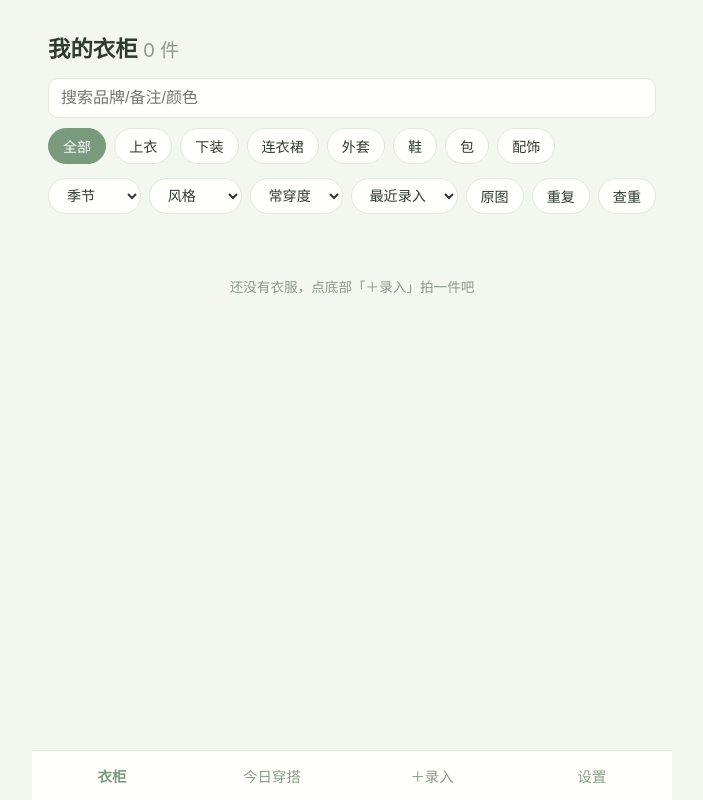
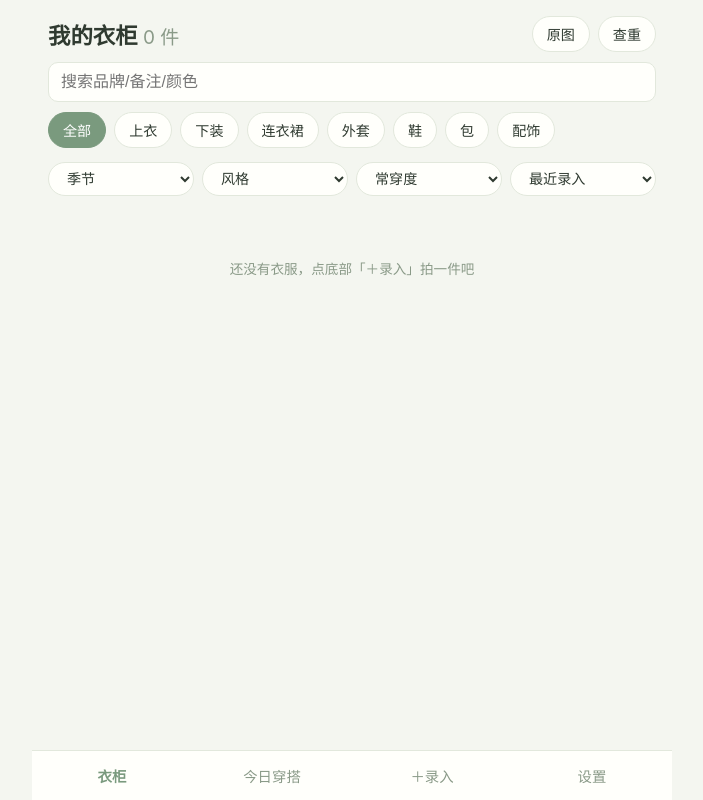
Before and after one commit to King1725an208/wardrobe, a React (Vite) app: page / in a window 1280 px wide. Shown: the whole page, without its empty margins (288-991 px from the left). Built offline with nearby package versions, Linux system fonts and the light colour scheme.

Commit message:
年份支持手动输入四位年份；录入撞图先暂停AI、确认后继续或移除；衣柜页原图/查重按钮挪到标题行右侧，查重结果直接同组相邻显示在下方，去掉重复筛选chip/卡片重复tag/dupOf落库标记

```diff
--- a/src/components/ItemForm.tsx
+++ b/src/components/ItemForm.tsx
@@ -102,6 +102,11 @@ export default function ItemForm({ value, onChange }: { value: Draft; onChange:
           </button>
         )}
       </div>
+      <input
+        inputMode="numeric" maxLength={4} value={value.purchasedAt}
+        onChange={(e) => set('purchasedAt', e.target.value.replace(/\D/g, '').slice(0, 4))}
+        placeholder="手动输入四位年份，如 2019"
+      />
 
       <label>价格（¥）</label>
       <div className="chips">
--- a/src/draft.ts
+++ b/src/draft.ts
@@ -59,7 +59,7 @@ export function draftToFields(d: Draft) {
   return {
     category: d.category,
     brand: d.brand.trim() || undefined,
-    purchasedAt: d.purchasedAt || undefined,
+    purchasedAt: /^\d{4}$/.test(d.purchasedAt) ? d.purchasedAt : undefined, // 只接受四位年份
     price: d.price ? Number(d.price) : undefined,
     colors: d.colors.split(/[\s,，/、]+/).filter(Boolean),
     styles: d.styles,
--- a/src/index.css
+++ b/src/index.css
@@ -75,6 +75,16 @@ button { font: inherit; cursor: pointer; border: none; background: none; color:
 .bg-banner .primary { margin-top: 0; }
 .bg-banner p { margin: 6px 0 0; }
 
+/* 标题行：左侧标题件数，右侧原图/查重按钮 */
+.h1-row { display: flex; align-items: center; justify-content: space-between; gap: 10px; flex-wrap: wrap; margin-bottom: 10px; }
+.h1-row h1 { margin: 0; }
+.h1-btns { display: flex; gap: 8px; }
+.h1-btns button {
+  padding: 7px 14px; border-radius: 999px; border: 1px solid var(--line);
+  background: var(--card); white-space: nowrap; font-size: 0.88rem;
+}
+.h1-btns button.on { background: var(--accent); color: var(--accent-ink); border-color: var(--accent); }
+
 .cats, .chips, .filters { display: flex; gap: 8px; flex-wrap: wrap; margin-bottom: 10px; }
 .cats { flex-wrap: nowrap; overflow-x: auto; padding-bottom: 4px; }
 .cats button, .chips button, .filters select, .filters button {
@@ -111,8 +121,6 @@ button { font: inherit; cursor: pointer; border: none; background: none; color:
 .tag.lv-rarely { background: var(--rarely-bg); color: var(--rarely-ink); border-color: transparent; }
 .tag.lv-never { background: var(--never-bg); color: var(--never-ink); border-color: transparent; }
 .tag.lv-none { color: var(--muted); }
-/* 查重：重复标记（黄色标识，三套主题下保持一致） */
-.tag.dup { background: #f2c94c; color: #5c4a0e; border-color: transparent; }
 .tag-drop {
   margin-top: 6px; padding: 8px; border: 1px solid var(--line);
   border-radius: 12px; background: var(--bg);
@@ -190,6 +198,12 @@ button { font: inherit; cursor: pointer; border: none; background: none; color:
   background: #fdf3d0; border: 1px solid #eed98f; border-radius: 12px; font-size: 0.85rem;
 }
 .dup-hint img { width: 44px; height: 44px; object-fit: cover; border-radius: 8px; flex: 0 0 44px; }
+.dup-hint-btns { display: flex; gap: 6px; margin-left: auto; flex: 0 0 auto; }
+.dup-hint-btns button {
+  padding: 5px 10px; border-radius: 999px; border: 1px solid #d9b13b;
+  background: #fff; font-size: 0.8rem; white-space: nowrap;
+}
+.dup-hint-btns button.danger { color: #b05050; border-color: #e3b8b8; }
 @keyframes blink { 50% { opacity: 0.3; } }
 
 .theme-row { display: flex; gap: 10px; }
--- a/src/pages/Wardrobe.tsx
+++ b/src/pages/Wardrobe.tsx
@@ -45,7 +45,6 @@ function Card({ item, onOpen }: { item: WardrobeItem; onOpen: (id: string) => vo
           {item.brand || catLabel}
         </div>
         <div className="tags">
-          {item.dupOf && <span className="tag dup">重复</span>}
           {tag('category', catLabel)}
           {tag('season', item.season)}
           {item.purchasedAt && <span className="tag">{item.purchasedAt.slice(0, 4)}年</span>}
@@ -129,15 +128,19 @@ export default function Wardrobe({ onOpen }: { onOpen: (id: string) => void }) {
   const [rawOnly, setRawOnly] = useState(false) // 只看待去背景的原图
   const [bgProg, setBgProg] = useState<{ done: number; total: number } | null>(null)
   const [bgMsg, setBgMsg] = useState('')
-  const [dupOnly, setDupOnly] = useState(false) // 只看被查重标记的衣服
+  const [dupIds, setDupIds] = useState<string[] | null>(null) // 查重结果视图：非空则只显示这些件（同组相邻）
   const [dupProg, setDupProg] = useState<{ done: number; total: number } | null>(null)
   const [dupMsg, setDupMsg] = useState('')
 
   const filtered = useMemo(() => {
+    // 查重结果视图：只按组序显示这些件，忽略其他筛选
+    if (dupIds) {
+      const byId = new Map(items.map((i) => [i.id, i]))
+      return dupIds.map((id) => byId.get(id)).filter((i): i is WardrobeItem => !!i)
+    }
     let list = items
     if (cat !== 'all') list = list.filter((i) => i.category === cat)
     if (rawOnly) list = list.filter((i) => !i.originalPhoto) // 没有原图备份 = 没去背景
-    if (dupOnly) list = list.filter((i) => i.dupOf) // 只看被查重标记的
     if (season !== 'all') list = list.filter((i) => i.season === season)
     if (style !== 'all') list = list.filter((i) => i.styles.includes(style))
     if (lv === 'none') list = list.filter((i) => wearLevel(i, settings) === undefined)
@@ -156,7 +159,7 @@ export default function Wardrobe({ onOpen }: { onOpen: (id: string) => void }) {
       if (sort === 'price') return (b.price ?? 0) - (a.price ?? 0)
       return b.createdAt - a.createdAt
     })
-  }, [items, cat, season, style, lv, q, sort, settings, rawOnly, dupOnly])
+  }, [items, cat, season, style, lv, q, sort, settings, rawOnly, dupIds])
 
   // 批量去背景：一张张顺序调 Seedream，成功后主图换成白底图、原图存进 originalPhoto
   const batchRemoveBg = async () => {
@@ -184,31 +187,46 @@ export default function Wardrobe({ onOpen }: { onOpen: (id: string) => void }) {
     setBgMsg(`去背景完成：成功 ${targets.length - failed} 件${failed ? `，失败 ${failed} 件（${errMsg}）` : ''}`)
   }
 
-  // 全衣柜查重：按照片感知哈希分组，每组保留最早录入的一件，其余打上 dupOf 黄色标记。
-  // 幂等：先清掉所有旧标记再按本次结果打标，可反复执行。
+  // 全衣柜查重：本地感知哈希分组，命中组直接显示在下方（同组相邻、每组最早录入的在前）。
+  // 不写任何标记；再点一次「查重」退出结果视图。
   const runDedup = async () => {
+    if (dupProg) return
+    if (dupIds) {
+      setDupIds(null)
+      setDupMsg('')
+      return
+    }
     if (!items.length) return
     setDupMsg('')
     setDupProg({ done: 0, total: items.length })
     const groups = await findDuplicates(items, (done, total) => setDupProg({ done, total }))
-    const marks = new Map<string, string>() // 被标记件 id -> 保留件 id
-    groups.forEach((g) => g.dups.forEach((d) => marks.set(d.id, g.keep.id)))
-    for (const it of items) {
-      const want = marks.get(it.id)
-      if (want && it.dupOf !== want) await update({ ...it, dupOf: want })
-      else if (!want && it.dupOf) await update({ ...it, dupOf: undefined })
+    setDupProg(null)
+    const ordered = groups.flatMap((g) => [g.keep, ...g.dups].map((i) => i.id))
+    if (ordered.length) {
+      setRawOnly(false) // 与原图筛选互斥，避免结果列表看似为空
+      setDupIds(ordered)
+      setDupMsg(`发现 ${groups.length} 组重复（共 ${ordered.length} 件），同组相邻、最早录入的在前；点开确认后可删除。再点「查重」返回全部`)
+    } else {
+      setDupMsg('没有发现重复的衣服')
     }
-    setDupProg(null)
-    setDupMsg(
-      marks.size
-        ? `发现 ${groups.length} 组重复：每组保留最早录入的 1 件，其余 ${marks.size} 件已标黄「重复」（点上方「重复」筛选可集中查看）`
-        : '没有发现重复的衣服',
-    )
   }
 
   return (
     <div className="page">
-      <h1>我的衣柜 <span className="muted">{filtered.length} 件</span></h1>
+      <div className="h1-row">
+        <h1>我的衣柜 <span className="muted">{filtered.length} 件</span></h1>
+        <div className="h1-btns">
+          <button
+            className={rawOnly ? 'on' : ''}
+            onClick={() => { setRawOnly((v) => !v); setBgMsg(''); setDupIds(null); setDupMsg('') }}
+          >
+            原图
+          </button>
+          <button className={dupIds ? 'on' : ''} disabled={dupProg !== null} onClick={runDedup}>
+            {dupProg ? `查重中 ${dupProg.done}/${dupProg.total}…` : '查重'}
+          </button>
+        </div>
+      </div>
       {rawOnly && (
         <div className="bg-banner">
           {filtered.length > 0 ? (
@@ -255,15 +273,6 @@ export default function Wardrobe({ onOpen }: { onOpen: (id: string) => void }) {
           <option value="worn">最近穿过</option>
           <option value="price">价格</option>
         </select>
-        <button className={rawOnly ? 'on' : ''} onClick={() => { setRawOnly((v) => !v); setBgMsg('') }}>
-          原图
-        </button>
-        <button className={dupOnly ? 'on' : ''} onClick={() => setDupOnly((v) => !v)}>
-          重复
-        </button>
-        <button disabled={dupProg !== null} onClick={runDedup}>
-          {dupProg ? `查重中 ${dupProg.done}/${dupProg.total}…` : '查重'}
-        </button>
       </div>
       {dupMsg && <p className="muted">{dupMsg}</p>}
       {filtered.length === 0 ? (
--- a/src/types.ts
+++ b/src/types.ts
@@ -68,7 +68,6 @@ export interface WardrobeItem {
   lastWornAt?: number
   wearCount: number
   manualWearLevel?: WearLevel
-  dupOf?: string // 查重标记：与 id 为 dupOf 的保留件照片重复（每组最早录入的一件不打标）
   // 预留云同步字段
   userId?: string
   syncedAt?: number
```
Also changed, not shown: src/pages/AddItem.tsx (+28 -12 lines).
